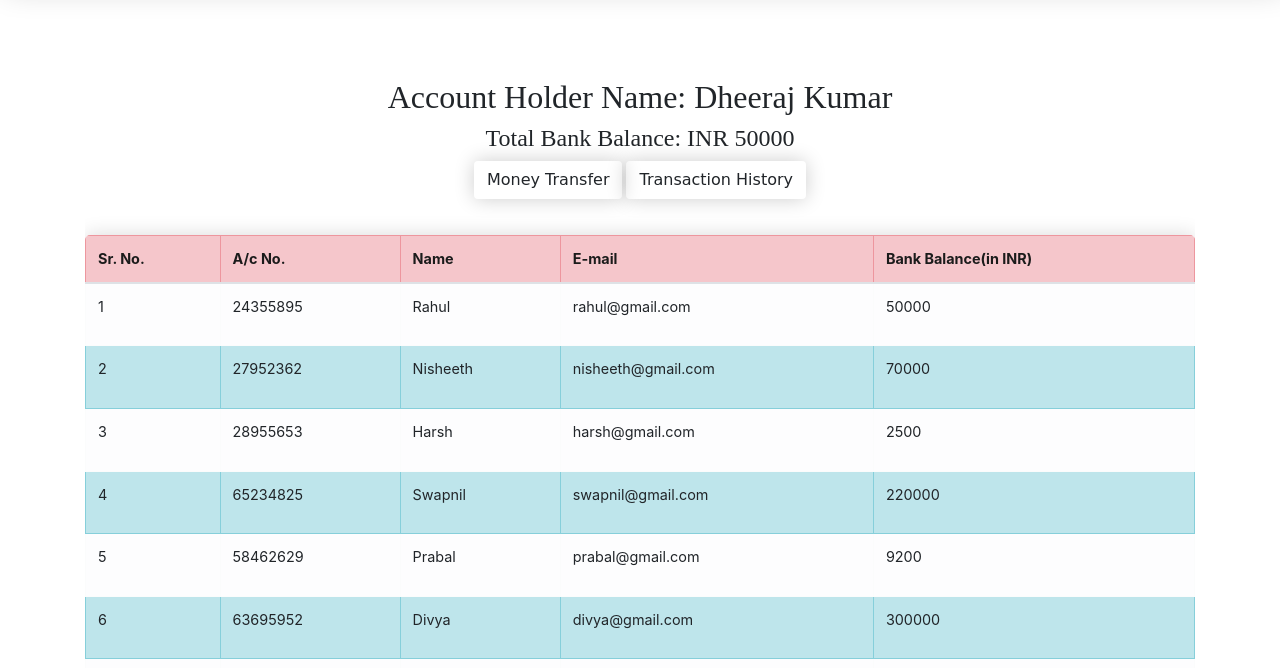
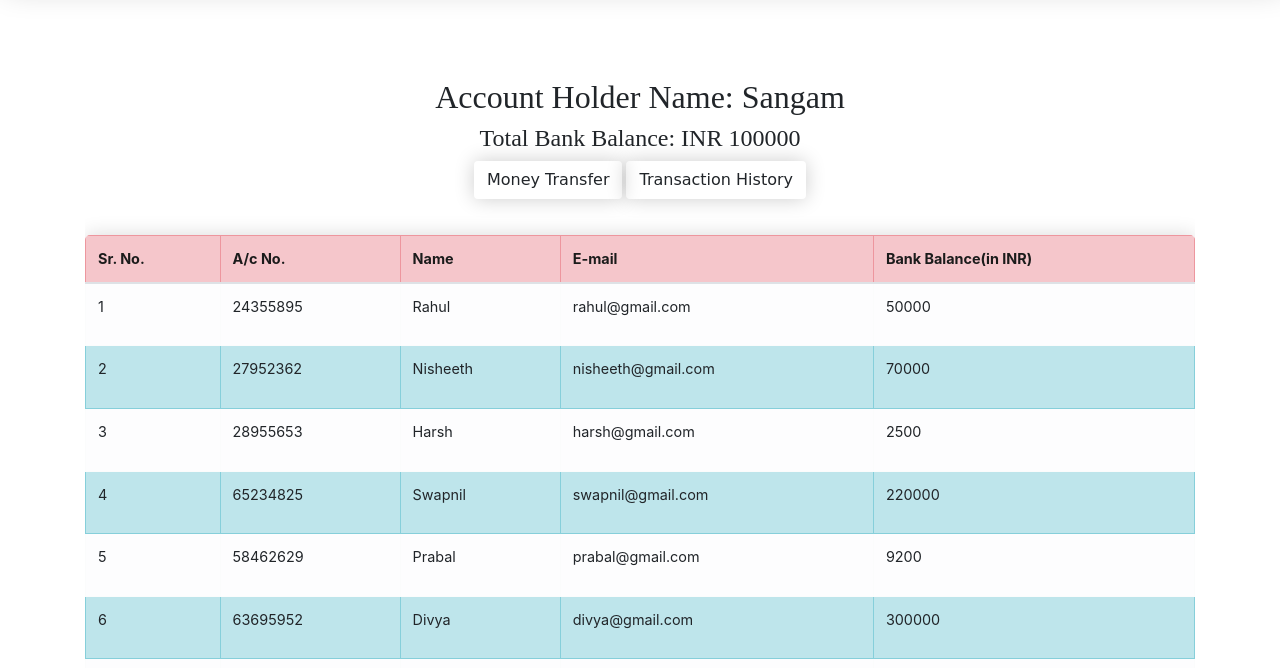
Before and after one commit to sangam4253/Basic-Banking-System-UI, a plain HTML site: page customerpage.html in a window 1280 px wide. Shown: the part 122-790 px from the top of the page. Drawn offline with nearby package versions, Linux system fonts and the light colour scheme.

Commit message:
initial commit

```diff
--- a/customerpage.html
+++ b/customerpage.html
@@ -32,8 +32,8 @@
   </section>
 
   <div class="self_info">
-        <h2>Account Holder Name: Dheeraj Kumar</h2>
-        <h4>Total Bank Balance: INR <span id="my_Balance">50000</span></h4>
+        <h2>Account Holder Name: Sangam</h2>
+        <h4>Total Bank Balance: INR <span id="my_Balance">100000</span></h4>
 
         <button class="btn" data-toggle="modal" data-target="#sendMoney">Money Transfer</button>
         <a class="btn" href="" data-toggle="modal" data-target="#transactionHistory">Transaction History</a>
```
